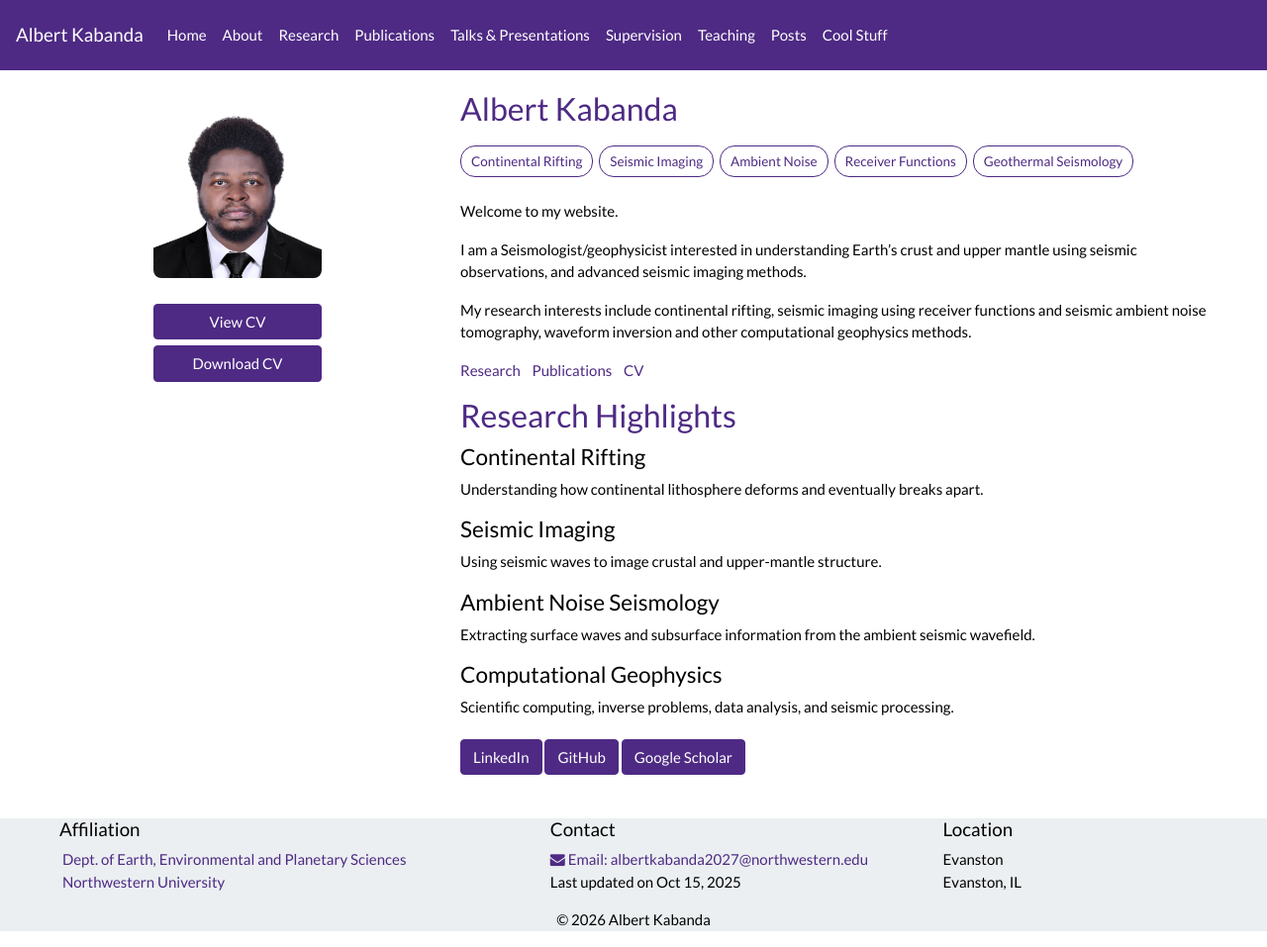
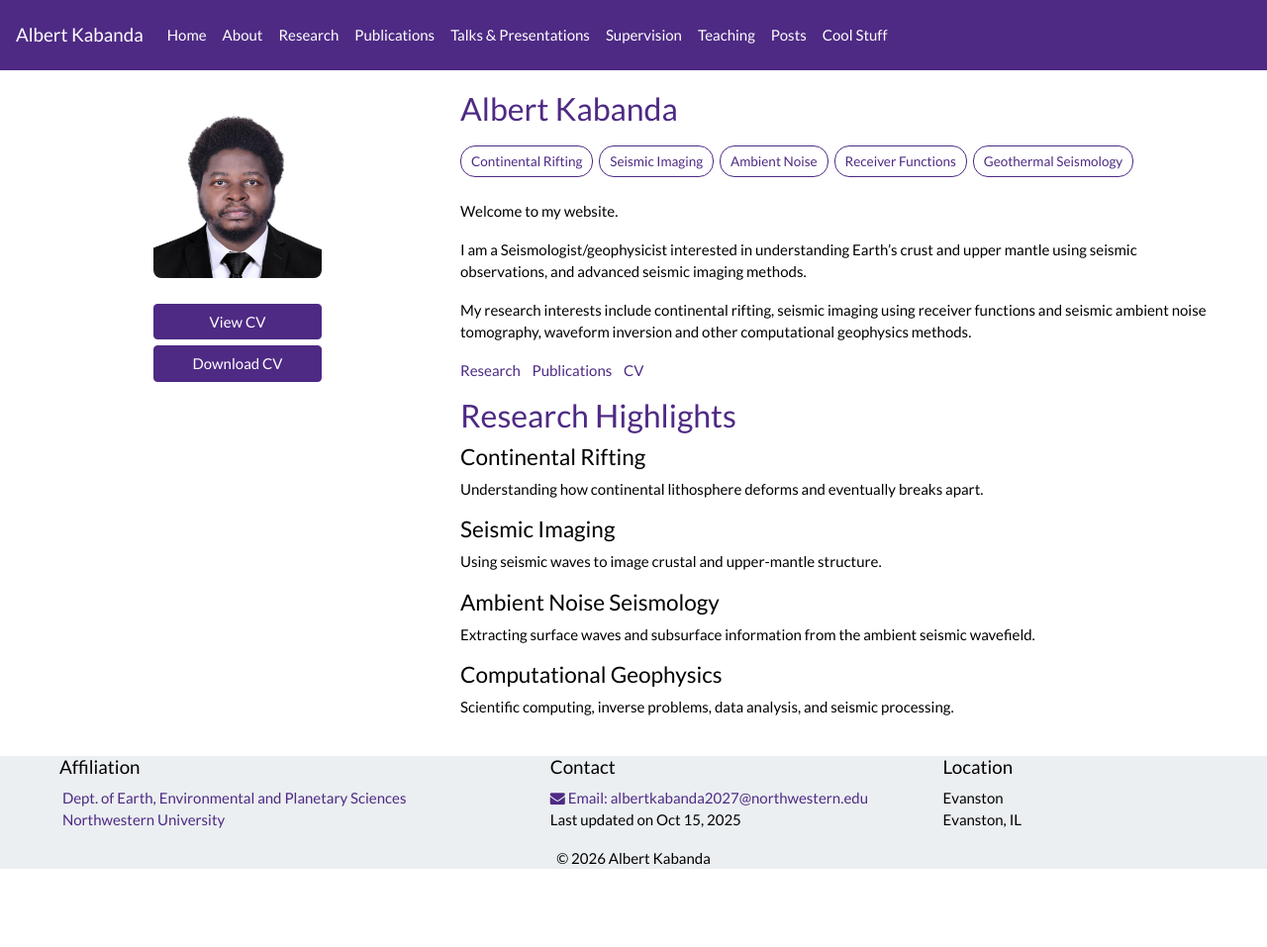
Before and after one commit to albertkabanda/albertkabanda.github.io, a Jekyll site: the page built from _pages/home.md, in a window 1280 px wide and 957 px high. Shown: the whole window at 99% size. Built offline with Jekyll 4.4.1, drawn with Linux system fonts in a browser that asks for light colours; nearby versions of some CDN libraries; a style sheet for code colours, icons or effects is not loaded.

Commit message:
Update home.md

```diff
--- a/_pages/home.md
+++ b/_pages/home.md
@@ -36,26 +36,3 @@ Extracting surface waves and subsurface information from the ambient seismic wav
 
 #### Computational Geophysics
 Scientific computing, inverse problems, data analysis, and seismic processing.
-
-<p>
-  <a class="btn custom-btn"
-     href="https://www.linkedin.com/in/ak20000/"
-     target="_blank"
-     rel="noopener noreferrer">
-    LinkedIn
-  </a>
-
-  <a class="btn custom-btn"
-     href="https://github.com/albertkabanda"
-     target="_blank"
-     rel="noopener noreferrer">
-    GitHub
-  </a>
-
-  <a class="btn custom-btn"
-     href="https://scholar.google.com/citations?user=fdWs72EAAAAJ&hl=en"
-     target="_blank"
-     rel="noopener noreferrer">
-    Google Scholar
-  </a>
-</p>
```
